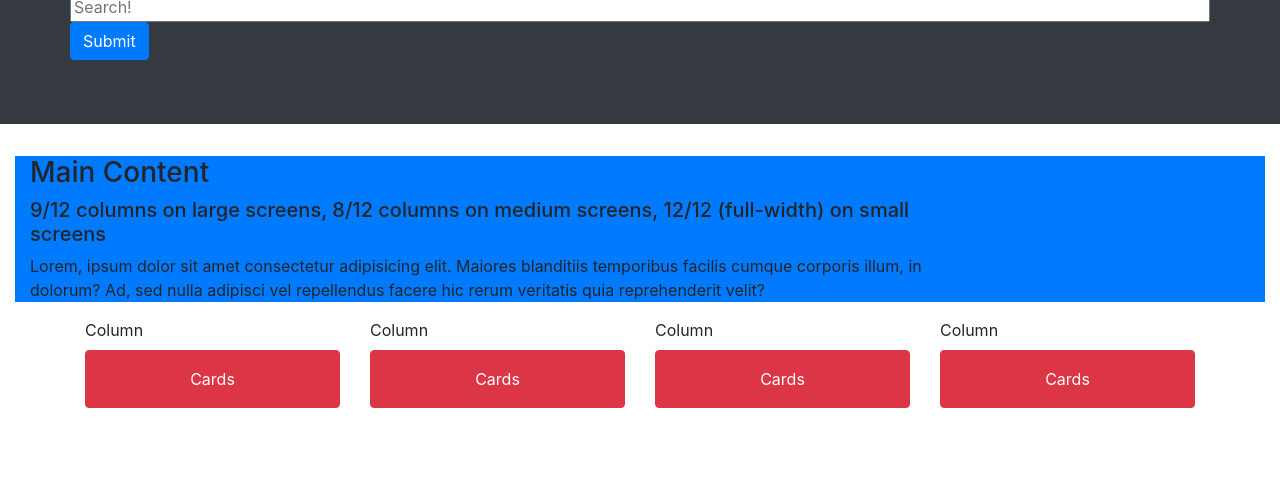
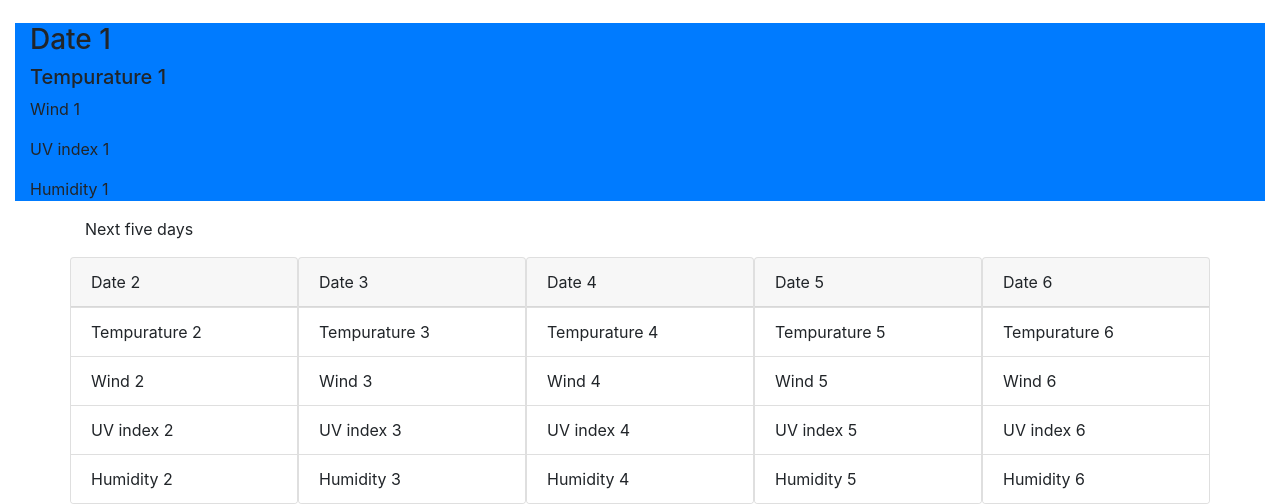
Before and after one commit to efurness/Unit-6-weather-dashboard, a plain HTML site: page index.html in a window 1280 px wide. Shown: the part 339-843 px from the top of the page. Before the commit the page ends 800 px from the top, so only its background shows below. Drawn offline with nearby package versions, Linux system fonts and the light colour scheme.

Commit message:
4-3-22javaId

```diff
--- a/assets/js/script.js
+++ b/assets/js/script.js
@@ -0,0 +1,18 @@
+var submitEl = document.getElementById("submitEl")
+
+// add eventListerer to submit
+// fetch AP! data
+// when API data is fetched, use this for loop to render data to html
+
+for (var i = 0; i < 6; i++) {
+    var date = document.getElementById("date" + (i + 1))
+    var temp = document.getElementById("temp" + (i + 1))
+    var wind = document.getElementById("wind" + (i + 1))
+    var uv = document.getElementById("uv" + (i + 1))
+    var humid = document.getElementById("humid" + (i + 1))
+    date.innerText = "Date " + (i + 1)
+    temp.innerText = "Tempurature " + (i + 1)
+    wind.innerText = "Wind " + (i + 1)
+    uv.innerText = "UV index " + (i + 1)
+    humid.innerText = "Humidity " + (i + 1)
+}
--- a/index.html
+++ b/index.html
@@ -27,7 +27,7 @@
         <form id="search-form" class="form w-100">
           <input id="search-input" class="form-input w-100" type="text" placeholder="Search!">
         </form>
-        <button class="btn btn-primary">Submit</button>
+        <button class="btn btn-primary" id="submitEl">Submit</button>
 
       </div>
     </div>
@@ -41,14 +41,13 @@
 
         </div>
         <div class="col-12 col-md-8 col-xl-9">
-          <h3>Main Content</h3>
-          <h5>9/12 columns on large screens, 8/12 columns on medium screens, 12/12 (full-width) on small
-            screens</h5>
-          <p>
-            Lorem, ipsum dolor sit amet consectetur adipisicing elit. Maiores blanditiis temporibus facilis cumque
-            corporis illum, in dolorum? Ad, sed nulla adipisci vel repellendus facere hic rerum veritatis quia
-            reprehenderit velit?
+          <h3 id="date1">dates</h3>
+          <h5 id="temp1">Current temperature stats</h5>
+          <p id="wind1">
+            windspeed
           </p>
+          <p id="uv1">UV index</p>
+          <p id="humid1">humidity</p>
         </div>
 
       </div>
@@ -59,18 +58,63 @@
     </section>
     <section>
     <div class="container">
-      <div class="row row-cols-4">
-        <div class="col">Column
-          <a href="./component-card.html" class="btn btn-block p-3 my-2 btn-danger">Cards</a>
+      <p>Next five days</p>
+      <div class="row row-cols-5">
+        <div class="card" style="width: 18rem;">
+          <div class="card-header" id="date2">
+            Day 2
+          </div>
+          <ul class="list-group list-group-flush">
+            <li class="list-group-item" id="temp2">An item</li>
+            <li class="list-group-item" id="wind2">A second item</li>
+            <li class="list-group-item" id="uv2">A third item</li>
+            <li class="list-group-item" id="humid2">A third item</li>
+          </ul>
         </div>
-        <div class="col">Column
-          <a href="./component-card.html" class="btn btn-block p-3 my-2 btn-danger">Cards</a>
+        <div class="card" style="width: 18rem;">
+          <div class="card-header" id="date3">
+            Day 3
+          </div>
+          <ul class="list-group list-group-flush">
+            <li class="list-group-item" id="temp3">An item</li>
+            <li class="list-group-item" id="wind3">A second item</li>
+            <li class="list-group-item" id="uv3">A third item</li>
+            <li class="list-group-item" id="humid3">A third item</li>
+          </ul>
         </div>
-        <div class="col">Column
-          <a href="./component-card.html" class="btn btn-block p-3 my-2 btn-danger">Cards</a>
+        <div class="card" style="width: 18rem;">
+          <div class="card-header" id="date4">
+            Day 4
+          </div>
+          <ul class="list-group list-group-flush">
+            <li class="list-group-item" id="temp4">An item</li>
+            <li class="list-group-item" id="wind4">A second item</li>
+            <li class="list-group-item" id="uv4">A third item</li>
+            <li class="list-group-item" id="humid4">A third item</li>
+          </ul>
         </div>
-        <div class="col">Column
-          <a href="./component-card.html" class="btn btn-block p-3 my-2 btn-danger">Cards</a>
+
+        <div class="card" style="width: 18rem;">
+          <div class="card-header" id="date5">
+            Day 5
+          </div>
+          <ul class="list-group list-group-flush">
+            <li class="list-group-item" id="temp5">An item</li>
+            <li class="list-group-item" id="wind5">A second item</li>
+            <li class="list-group-item" id="uv5">A third item</li>
+            <li class="list-group-item" id="humid5">A third item</li>
+          </ul>
+        </div>
+        <div class="card" style="width: 18rem;">
+          <div class="card-header" id="date6">
+            Day 6
+          </div>
+          <ul class="list-group list-group-flush">
+            <li class="list-group-item" id="temp6">An item</li>
+            <li class="list-group-item" id="wind6">A second item</li>
+            <li class="list-group-item" id="uv6">A third item</li>
+            <li class="list-group-item" id="humid6">A third item</li>
+          </ul>
         </div>
       </div>
 
```
Also changed, not shown: assets/css/style.css (line endings or trailing spaces), assets/images/storm.png, 2 other files.
